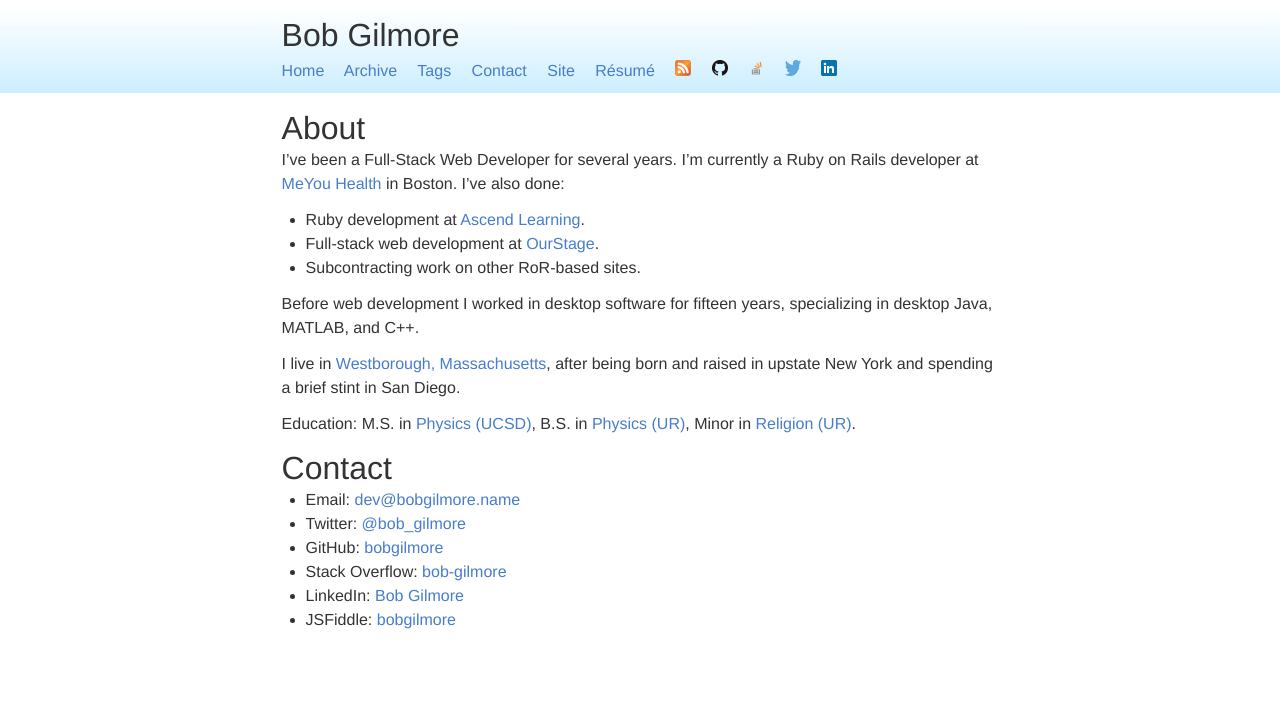
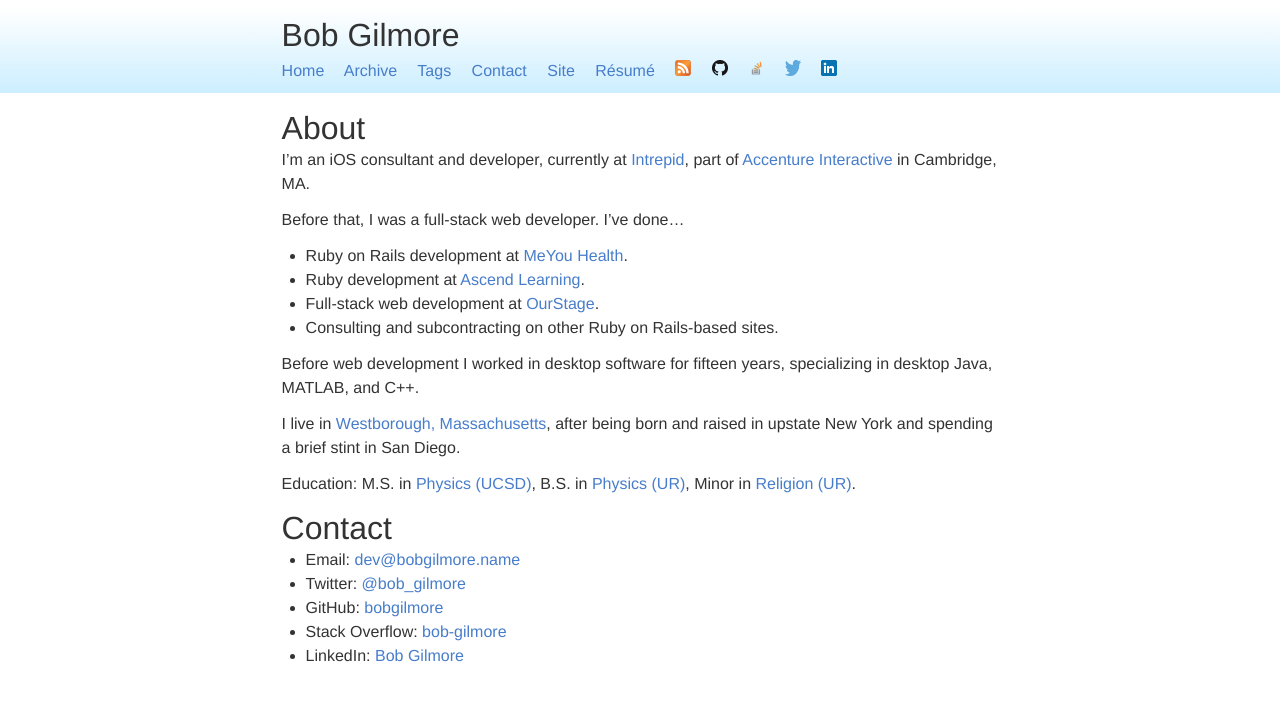
Before and after one commit to bobgilmore/bobgilmore.github.io, a Jekyll site: the page built from contact.md, in a window 1280 px wide. Shown: the top 701 px of the page. Built offline with Jekyll 4.4.1, drawn with Linux system fonts in a browser that asks for light colours.

Commit message:
Update bio

```diff
--- a/contact.md
+++ b/contact.md
@@ -7,11 +7,14 @@
 
 About
 ======
-I've been a Full-Stack Web Developer for several years. I'm currently a Ruby on Rails developer at [MeYou Health](http://meyouhealth.com) in Boston. I've also done:
+I'm an iOS consultant and developer, currently at [Intrepid](https://www.intrepid.io), part of [Accenture Interactive](https://www.accenture.com/us-en/interactive-index) in Cambridge, MA.
 
+Before that, I was a full-stack web developer. I've done...
+
+* Ruby on Rails development at [MeYou Health](http://meyouhealth.com).
 * Ruby development at [Ascend Learning](http://www.ascendlearning.com/).
 * Full-stack web development at [OurStage](http://www.ourstage.com/).
-* Subcontracting work on other RoR-based sites.
+* Consulting and subcontracting on other Ruby on Rails-based sites.
 
 Before web development I worked in desktop software for fifteen years, specializing in desktop Java, MATLAB, and C++.
 
@@ -26,4 +29,3 @@
 * GitHub: [bobgilmore](https://github.com/bobgilmore)
 * Stack Overflow: [bob-gilmore](http://stackoverflow.com/users/887124/bob-gilmore)
 * LinkedIn: [Bob Gilmore](http://www.linkedin.com/profile/view?id=3576179&trk=nav_responsive_tab_profile)
-* JSFiddle: [bobgilmore](http://jsfiddle.net/user/bobgilmore/fiddles/)
```
